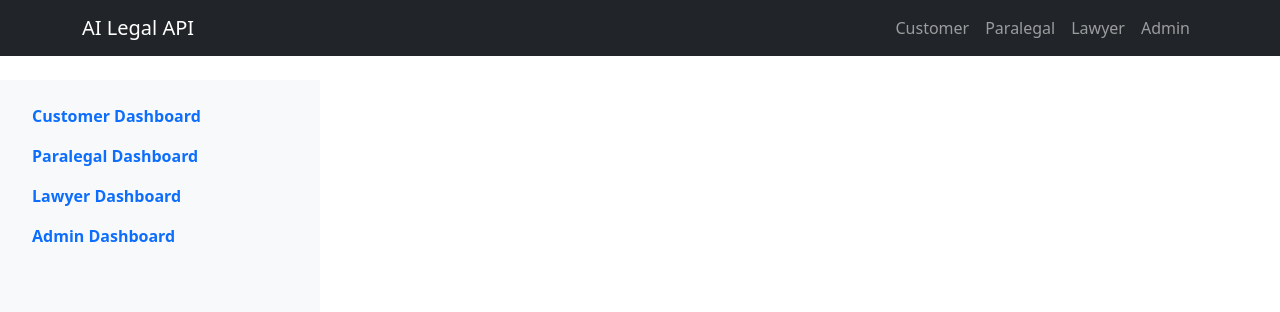
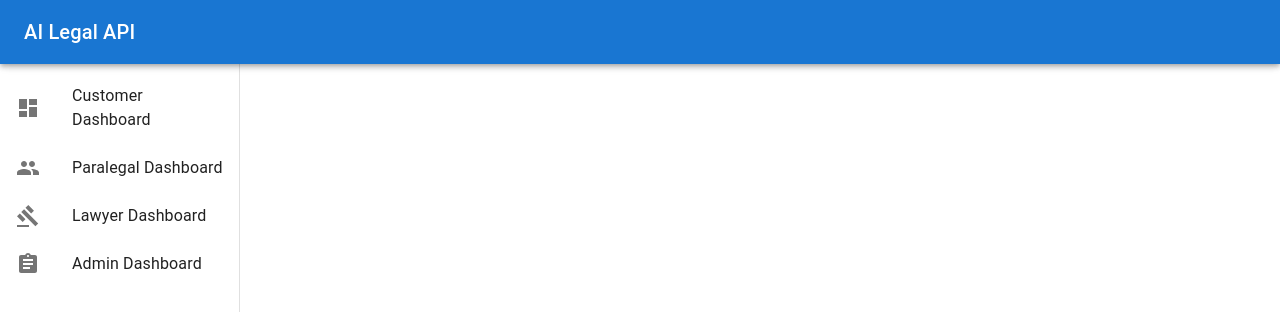
Before and after one commit to Rich-D2/ai-legal-api-v2, a React (Create React App) app in the folder frontend/: page / in a window 1280 px wide. Shown: the top 312 px of the page. Built offline with nearby package versions, Linux system fonts and the light colour scheme.

Commit message:
Update Layout.js

```diff
--- a/frontend/src/components/Layout.js
+++ b/frontend/src/components/Layout.js
@@ -1,41 +1,57 @@
 import React from 'react';
-import { Navbar, Nav, Container, Row, Col } from 'react-bootstrap';
 import { Link } from 'react-router-dom';
-import 'bootstrap/dist/css/bootstrap.min.css';
+import { AppBar, Toolbar, Typography, Drawer, List, ListItem, ListItemIcon, ListItemText, Container, Box } from '@mui/material';
+import { Dashboard, People, Assignment, Gavel } from '@mui/icons-material';
+
+const drawerWidth = 240;
 
 function Layout({ children }) {
   return (
-    <div>
-      <Navbar bg="dark" variant="dark" expand="lg" className="mb-4">
-        <Container>
-          <Navbar.Brand as={Link} to="/">AI Legal API</Navbar.Brand>
-          <Navbar.Toggle aria-controls="basic-navbar-nav" />
-          <Navbar.Collapse id="basic-navbar-nav">
-            <Nav className="ms-auto">
-              <Nav.Link as={Link} to="/customer">Customer</Nav.Link>
-              <Nav.Link as={Link} to="/paralegal">Paralegal</Nav.Link>
-              <Nav.Link as={Link} to="/lawyer">Lawyer</Nav.Link>
-              <Nav.Link as={Link} to="/admin">Admin</Nav.Link>
-            </Nav>
-          </Navbar.Collapse>
+    <Box sx={{ display: 'flex' }}>
+      <AppBar position="fixed" sx={{ zIndex: (theme) => theme.zIndex.drawer + 1 }}>
+        <Toolbar>
+          <Typography variant="h6" noWrap component="div">
+            AI Legal API
+          </Typography>
+        </Toolbar>
+      </AppBar>
+      <Drawer
+        variant="permanent"
+        sx={{
+          width: drawerWidth,
+          flexShrink: 0,
+          [`& .MuiDrawer-paper`]: { width: drawerWidth, boxSizing: 'border-box' },
+        }}
+      >
+        <Toolbar />
+        <Box sx={{ overflow: 'auto' }}>
+          <List>
+            <ListItem button component={Link} to="/customer">
+              <ListItemIcon><Dashboard /></ListItemIcon>
+              <ListItemText primary="Customer Dashboard" />
+            </ListItem>
+            <ListItem button component={Link} to="/paralegal">
+              <ListItemIcon><People /></ListItemIcon>
+              <ListItemText primary="Paralegal Dashboard" />
+            </ListItem>
+            <ListItem button component={Link} to="/lawyer">
+              <ListItemIcon><Gavel /></ListItemIcon>
+              <ListItemText primary="Lawyer Dashboard" />
+            </ListItem>
+            <ListItem button component={Link} to="/admin">
+              <ListItemIcon><Assignment /></ListItemIcon>
+              <ListItemText primary="Admin Dashboard" />
+            </ListItem>
+          </List>
+        </Box>
+      </Drawer>
+      <Box component="main" sx={{ flexGrow: 1, p: 3 }}>
+        <Toolbar />
+        <Container maxWidth="lg">
+          {children}
         </Container>
-      </Navbar>
-      <Container fluid>
-        <Row>
-          <Col md={3} className="bg-light p-3" style={{ minHeight: '100vh' }}>
-            <Nav className="flex-column">
-              <Nav.Link as={Link} to="/customer" className="fw-bold">Customer Dashboard</Nav.Link>
-              <Nav.Link as={Link} to="/paralegal" className="fw-bold">Paralegal Dashboard</Nav.Link>
-              <Nav.Link as={Link} to="/lawyer" className="fw-bold">Lawyer Dashboard</Nav.Link>
-              <Nav.Link as={Link} to="/admin" className="fw-bold">Admin Dashboard</Nav.Link>
-            </Nav>
-          </Col>
-          <Col md={9} className="p-4">
-            {children}
-          </Col>
-        </Row>
-      </Container>
-    </div>
+      </Box>
+    </Box>
   );
 }
 
```
